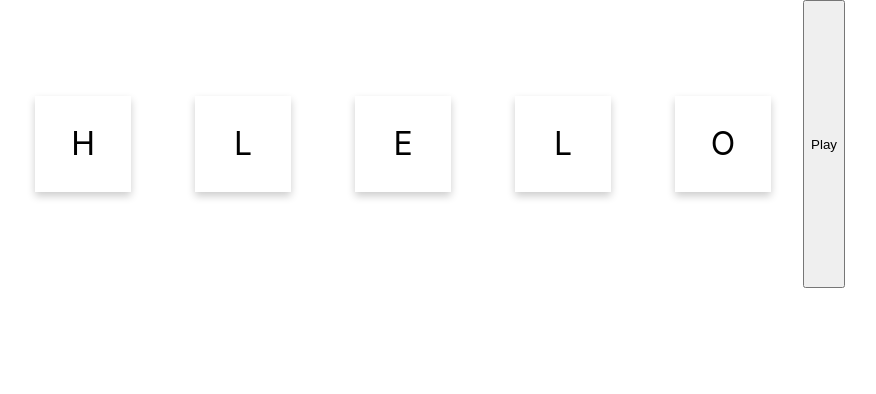
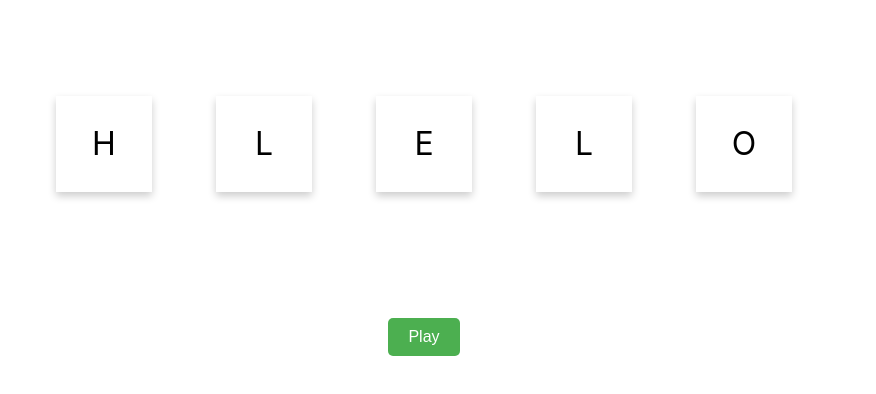
Before and after one commit to 6310110699/lab-react-3SA03, a React (Create React App) app: page / in a window 1280 px wide. Shown: the top 394 px of the page, without its empty margins (216-1092 px from the left). Built offline with nearby package versions, Linux system fonts and the light colour scheme.

Commit message:
part 7.6

```diff
--- a/src/App.css
+++ b/src/App.css
@@ -65,3 +65,28 @@
     font-size: 25px;
     color: rgb(128, 44, 58);
 }
+
+.button-container {
+    display: flex;
+    justify-content: center;
+    margin-top: 20px;
+}
+
+.button-container button {
+    padding: 10px 20px;
+    font-size: 1em;
+    margin: 10px;
+    cursor: pointer;
+    border: none;
+    background-color: #4caf50;
+    color: white;
+    border-radius: 5px;
+}
+
+.button-container button:hover {
+    background-color: #45a049;
+}
+
+.button-container button:focus {
+    outline: none;
+}
--- a/src/WordCard.js
+++ b/src/WordCard.js
@@ -37,8 +37,7 @@ export default function WordCard(props) {
     }, [isPlaying, timeLeft]);
 
     const handleTimeOut = () => {
-        console.log('Time is up! Reset the game.');
-        setModalMessage('reset, next attempt');
+        setModalMessage('Time is up! Reset the game.');
         setShowModal(true);
         setState(prepareStateFromWord(props.value));
         setTimeLeft(60);
@@ -90,13 +89,18 @@ export default function WordCard(props) {
                 {state.chars.map((c, i) => (
                     <CharacterCard value={c} key={i} activationHandler={activationHandler} attempt={state.attempt} />
                 ))}
-                {!isPlaying && !state.completed && <button onClick={handlePlay}>Play</button>}
+                {/* {!isPlaying && !state.completed && <button onClick={handlePlay}>Play</button>}
                 {isPlaying && !state.completed && <button onClick={handleReset}>Reset</button>}
-                {showModal && <Modal message={modalMessage} closeModal={toggleModal} />}
+                {showModal && <Modal message={modalMessage} closeModal={toggleModal} />} */}
             </div>
             <div className="timeleft-container">
                 {isPlaying && <div className="timeleft">Time Left: {timeLeft} seconds</div>}
             </div>
+            <div className="button-container">
+                {!isPlaying && !state.completed && <button onClick={handlePlay}>Play</button>}
+                {isPlaying && !state.completed && <button onClick={handleReset}>Reset</button>}
+            </div>
+            {showModal && <Modal message={modalMessage} closeModal={toggleModal} />}
         </div>
     );
 }
```
